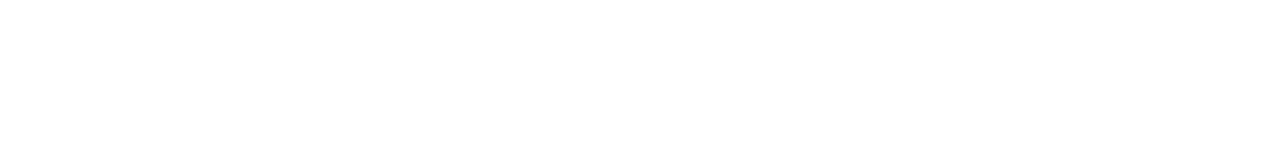
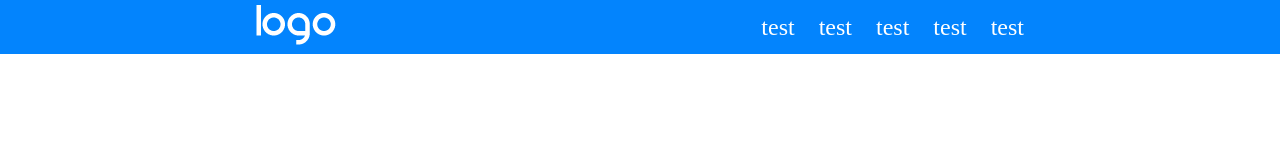
Before and after one commit to LuisJann/css-responsive-layout, a plain HTML site: page index.html in a window 1280 px wide. Drawn offline with Linux system fonts and the light colour scheme.

Commit message:
Header - Responsive

```diff
--- a/css/style.css
+++ b/css/style.css
@@ -1,5 +1,58 @@
+/* RESET */
+
 *{
     margin: 0%;
     padding: 0%;
     box-sizing: border-box;
 }
+
+/* UTLITY */
+.white{
+    color: white;
+}
+
+.size{
+    font-size: 1.5em;
+}
+
+
+.nav-bar{
+    background-color: #0384fd;
+    width: 100%;
+}
+
+.container{
+    width: 60%;
+    margin: 0% auto;
+    display: flex;
+    justify-content: space-between;
+    align-items: center;
+    padding: 5px 0 5px 0;
+}
+
+.menu-xl{
+    display: none;
+}
+
+.menu-xl ul{
+    display: flex;
+    list-style-type: none;
+}
+
+.menu-xl ul li{
+    margin-left: 1em;
+    color: white;
+}
+
+/* RESPONSIVE AREA HEADER */
+
+@media screen and (min-width: 991px) {
+    .menu-icon{
+        display: none;
+    }
+
+    .menu-xl{
+        display: block;
+    }
+
+}
--- a/index.html
+++ b/index.html
@@ -4,20 +4,41 @@
     <meta charset="UTF-8">
     <meta http-equiv="X-UA-Compatible" content="IE=edge">
     <meta name="viewport" content="width=device-width, initial-scale=1.0">
+    <!-- FONT -->
+    <link rel="stylesheet" href="https://cdnjs.cloudflare.com/ajax/libs/font-awesome/6.2.0/css/all.min.css" integrity="sha512-xh6O/CkQoPOWDdYTDqeRdPCVd1SpvCA9XXcUnZS2FmJNp1coAFzvtCN9BmamE+4aHK8yyUHUSCcJHgXloTyT2A==" crossorigin="anonymous" referrerpolicy="no-referrer" />
+    <!-- STYLE -->
     <link rel="stylesheet" href="css/style.css">
     <title>Document</title>
 </head>
 <body>
     <!-- HEADER -->
-    <header>
+    <header class="nav-bar">
         <div class="container">
-
+            <div><img src="img/logo.png" alt=""></div>
+            <div class="white size menu-icon"><i class="fa-solid fa-bars"></i></div>
+            <div class="menu-xl">
+                <ul class="size">
+                    <li>test</li>
+                    <li>test</li>
+                    <li>test</li>
+                    <li>test</li>
+                    <li>test</li>
+                </ul>
+            </div>
         </div>
     </header>
     <!-- /HEADER -->
 
     <!-- MAIN -->
-    <main></main>
+    <main>
+        <section class="demo-application">
+            <div class="card"></div>
+            <div class="card"></div>
+            <div class="card"></div>
+            <div class="card"></div>
+            <div class="card"></div>
+        </section>
+    </main>
     <!-- /MAIN -->
 
     <!-- FOOTER -->
```
